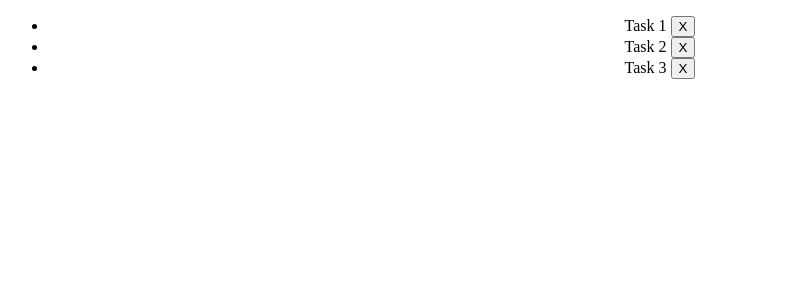
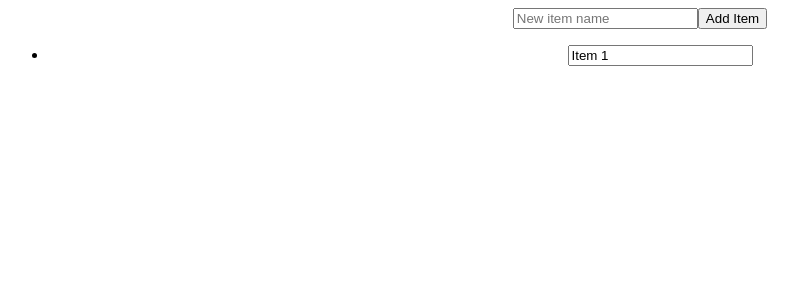
Before and after one commit to erema-amore/30github, a React (Create React App) app: page / in a window 1280 px wide. Shown: the top 300 px of the page, without its empty margins (0-798 px from the left). Built offline with nearby package versions, Linux system fonts and the light colour scheme.

Commit message:
Create ManageObjects component

```diff
--- a/src/App.js
+++ b/src/App.js
@@ -1,6 +1,7 @@
 
 import './App.css';
-import TaskList from './TaskList';
+import ManageObjects from './components/ManageObjects';
+
 
 
 
@@ -14,7 +15,7 @@ import TaskList from './TaskList';
 function App() {
   return (
     <div className="App">
-      <TaskList/>
+     <ManageObjects/>
     </div>
   );
 }
--- /dev/null
+++ b/src/components/ManageObjects.jsx
@@ -0,0 +1,44 @@
+import React, { useState } from "react";
+
+function ManageObjects() {
+    const [items, setItems] = useState([{ id: 1, name: "Item 1" }]);
+    const [newName, setNewName] = useState("");
+
+    const addItem = () => {
+        setItems([...items, { id: items.length + 1, name: newName }]);
+        setNewName("");
+    };
+
+    const updateName = (id, newName) => {
+        setItems(
+            items.map((item) =>
+                item.id === id ? { ...item, name: newName } : item
+            )
+        );
+    };
+
+    return (
+        <div>
+            <input
+                placeholder="New item name"
+                value={newName}
+                onChange={(e) => setNewName(e.target.value)}
+            />
+            <button onClick={addItem}>Add Item</button>
+            <ul>
+                {items.map((item) => (
+                    <li key={item.id}>
+                        <input
+                            value={item.name}
+                            onChange={(e) =>
+                                updateName(item.id, e.target.value)
+                            }
+                        />
+                    </li>
+                ))}
+            </ul>
+        </div>
+    );
+}
+
+export default ManageObjects
```
